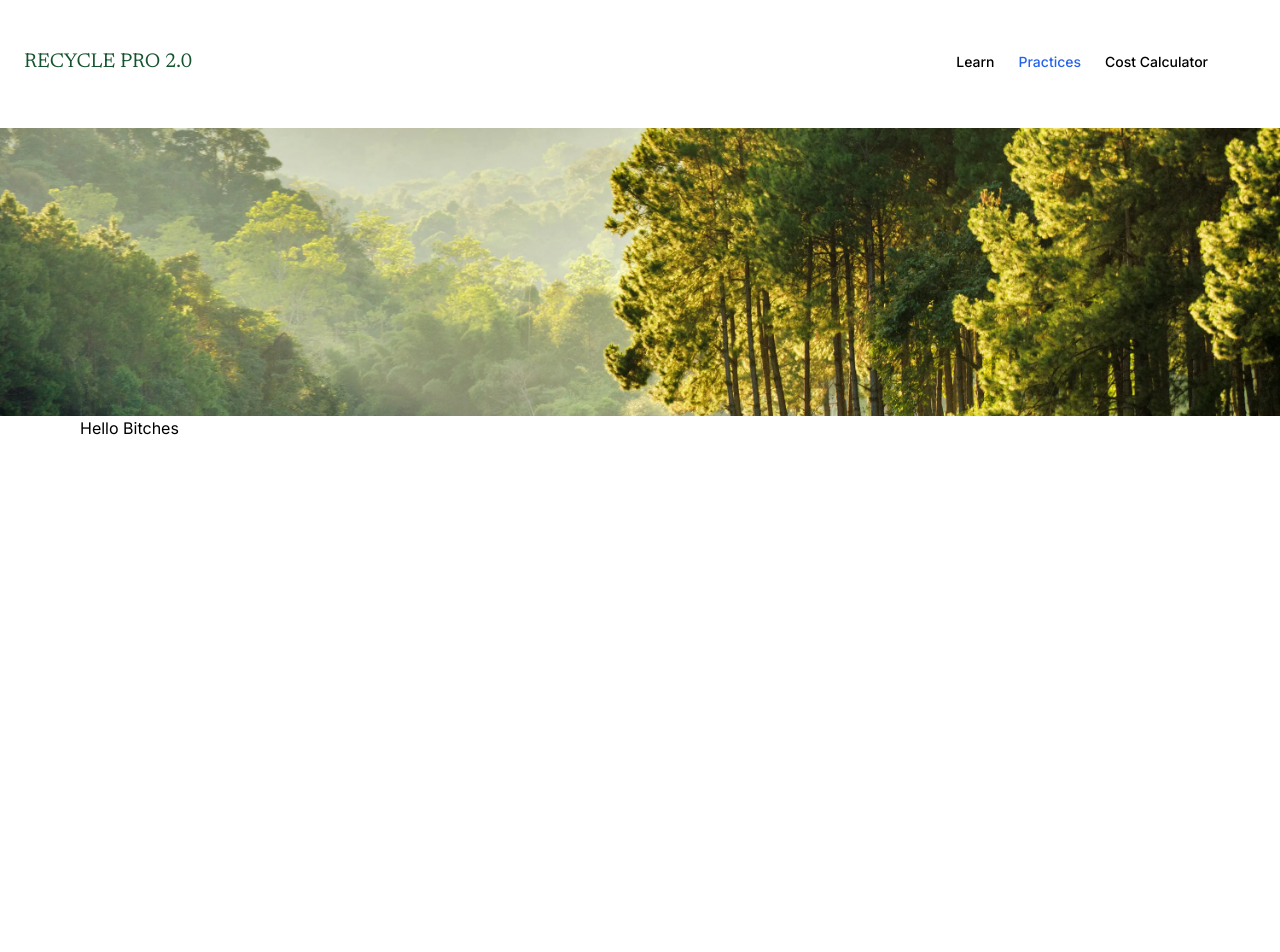
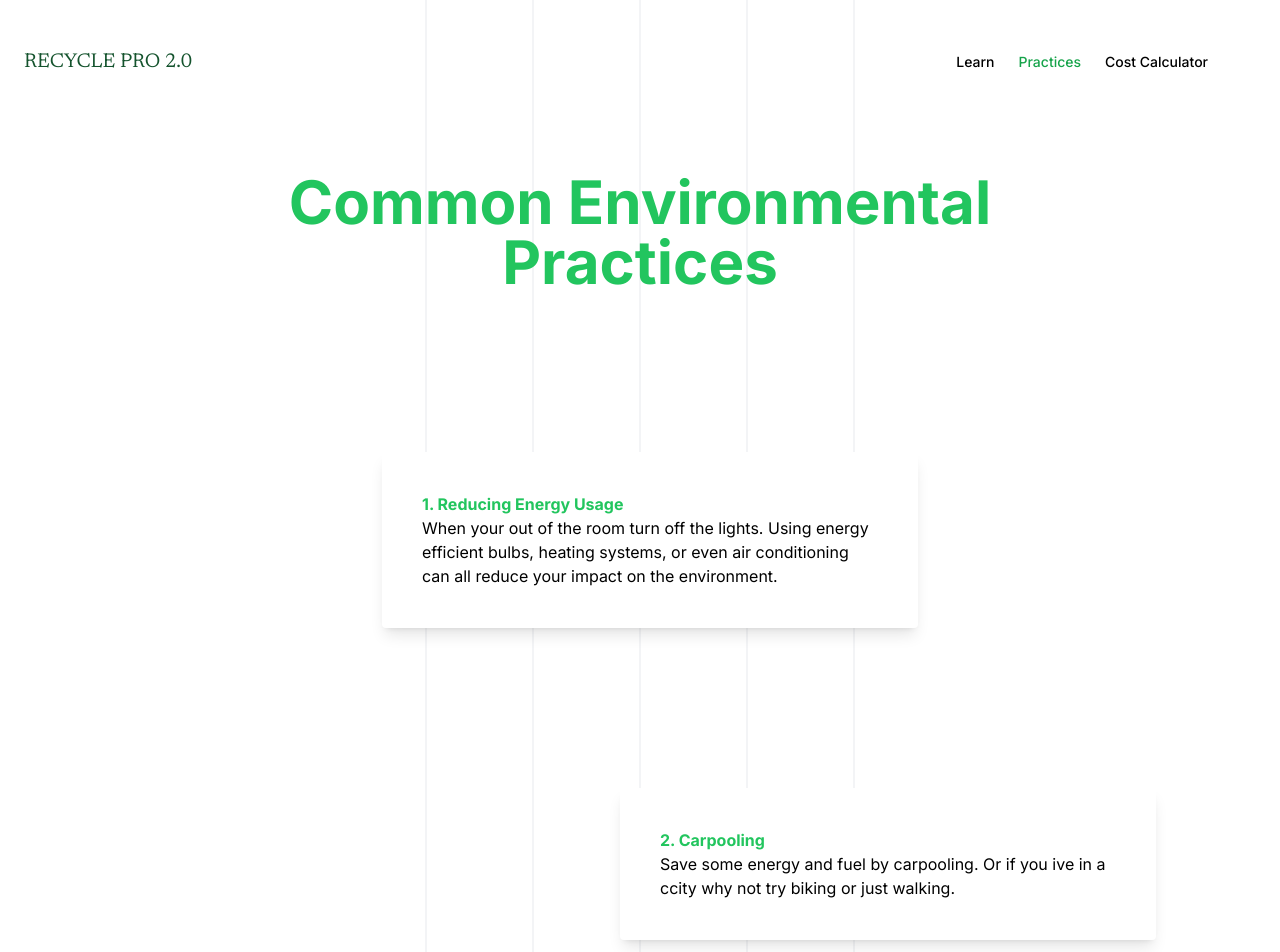
Before and after one commit to iwgithub2/TSA-Webmaster-CCSA-2024, a Next.js app: page /practices in a window 1280 px wide. Shown: the top 952 px of the page. Before the commit the page ends 800 px from the top, so only its background shows below. Built offline with nearby package versions, Linux system fonts and the light colour scheme.

Commit message:
More changes

```diff
--- a/app/practices/page.tsx
+++ b/app/practices/page.tsx
@@ -3,16 +3,53 @@ import Search from "@/app/ui/search";
 import Image from "next/image";
 
 export default function Page() {
-    return(
-        <main className="flex min-h-screen flex-col">
-            <div className="flex flex-col justify-center mt-32 max-h-72 overflow-hidden">
-                <Image src={'/nature.webp'} alt={"fix"} width={10000} height={100}/>
+    return (
+        <main className="relative min-h-screen">
+            <div className="absolute top-0 h-full flex flex-row justify-evenly w-1/2 left-1/4 z-0">
+                <div className="w-0.5 h-full bg-gray-100"></div>
+                <div className="w-0.5 h-full bg-gray-100"></div>
+                <div className="w-0.5 h-full bg-gray-100"></div>
+                <div className="w-0.5 h-full bg-gray-100"></div>
+                <div className="w-0.5 h-full bg-gray-100"></div>
             </div>
-
-            <div className="px-20">
-                <p>
-                    Hello Bitches
-                </p>
+            <div className="flex relative flex-col justify-center px-6 py-3 z-40">
+                <div className=" mx-auto flex-col px-20 justify-items-center mt-40 ">
+                    <p className="text-green-500 text-center font-bold text-6xl mx-40 ">
+                        Common Environmental Practices
+                    </p>
+                    <div className="bg-white my-40 ml-5 shadow-lg flex flex-col w-1/2 p-10 rounded">
+                        <div>
+                            <p className="text-green-500 text-left font-bold">
+                                1. Reducing Energy Usage
+                            </p>
+                        </div>
+                        <p>
+                            When your out of the room turn off the lights. Using energy efficient bulbs, heating
+                            systems, or even air conditioning can all reduce your impact on the environment.
+                        </p>
+                    </div>
+                    <div className="bg-white my-40 mr-5 shadow-lg flex flex-col w-1/2 ml-auto p-10 rounded">
+                        <div>
+                            <p className="text-green-500 text-left font-bold">
+                                2. Carpooling
+                            </p>
+                        </div>
+                        <p>
+                            Save some energy and fuel by carpooling. Or if you ive in a ccity why not try biking or just
+                            walking.
+                        </p>
+                    </div>
+                    <div className="bg-white my-40 ml-5 shadow-lg flex flex-col w-1/2 p-10 rounded">
+                        <div>
+                            <p className="text-green-500 text-left font-bold">
+                                3. Recycling
+                            </p>
+                        </div>
+                        <p>
+                            Please recycle
+                        </p>
+                    </div>
+                </div>
             </div>
         </main>
     )
--- a/app/ui/nav-links.tsx
+++ b/app/ui/nav-links.tsx
@@ -21,11 +21,12 @@ export default function NavLinks() {
                     return (
                         <Link key={link.name} href={link.href} className={clsx(
                             "flex grow items-center justify-center gap-2 rounded-md" +
-                            " text-sm font-medium hover:bg-sky-100 hover:text-blue-600 md:flex-none md:justify-start" +
+                            " text-sm font-medium hover:bg-sky-100 hover:text-green-600 md:flex-none md:justify-start" +
                             " md:p-2 md:px-3",
                             {
-                                'text-blue-600': pathname === link.href,
+                                'text-green-600': pathname === link.href,
                             },
+
                         )}>
                             <p className="hidden md:block ">{link.name}</p>
                         </Link>
```
